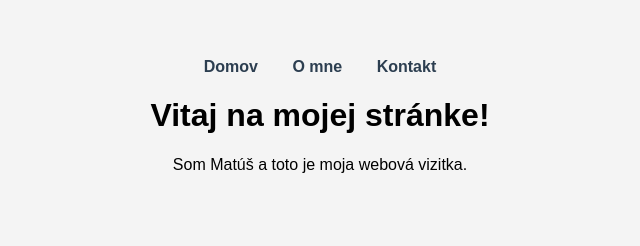
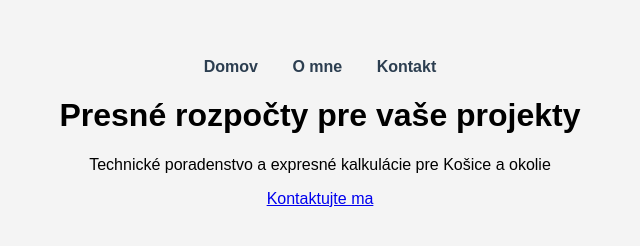
Before and after one commit to Matko1985/costing, a plain HTML site: page index.html in a window 1280 px wide. Shown: the whole page, without its empty margins (320-960 px from the left). Drawn offline with Linux system fonts and the light colour scheme.

Commit message:
Update index.html for new project branding

```diff
--- a/index.html
+++ b/index.html
@@ -2,16 +2,21 @@
 <html lang="sk">
 <head>
   <meta charset="UTF-8">
-  <title>Moja vizitka</title>
+  <title>Costing – Stavebné rozpočty</title>
   <link rel="stylesheet" href="style.css">
 </head>
 <body>
-  <nav>
-    <a href="index.html">Domov</a>
-    <a href="about.html">O mne</a>
-    <a href="contact.html">Kontakt</a>
-  </nav>
-  <h1>Vitaj na mojej stránke!</h1>
-  <p>Som Matúš a toto je moja webová vizitka.</p>
+  <header class="hero">
+    <nav>
+      <a href="index.html">Domov</a>
+      <a href="about.html">O mne</a>
+      <a href="contact.html">Kontakt</a>
+    </nav>
+    <div class="hero-content">
+      <h1>Presné rozpočty pre vaše projekty</h1>
+      <p>Technické poradenstvo a expresné kalkulácie pre Košice a okolie</p>
+      <a href="contact.html" class="btn">Kontaktujte ma</a>
+    </div>
+  </header>
 </body>
 </html>
```
